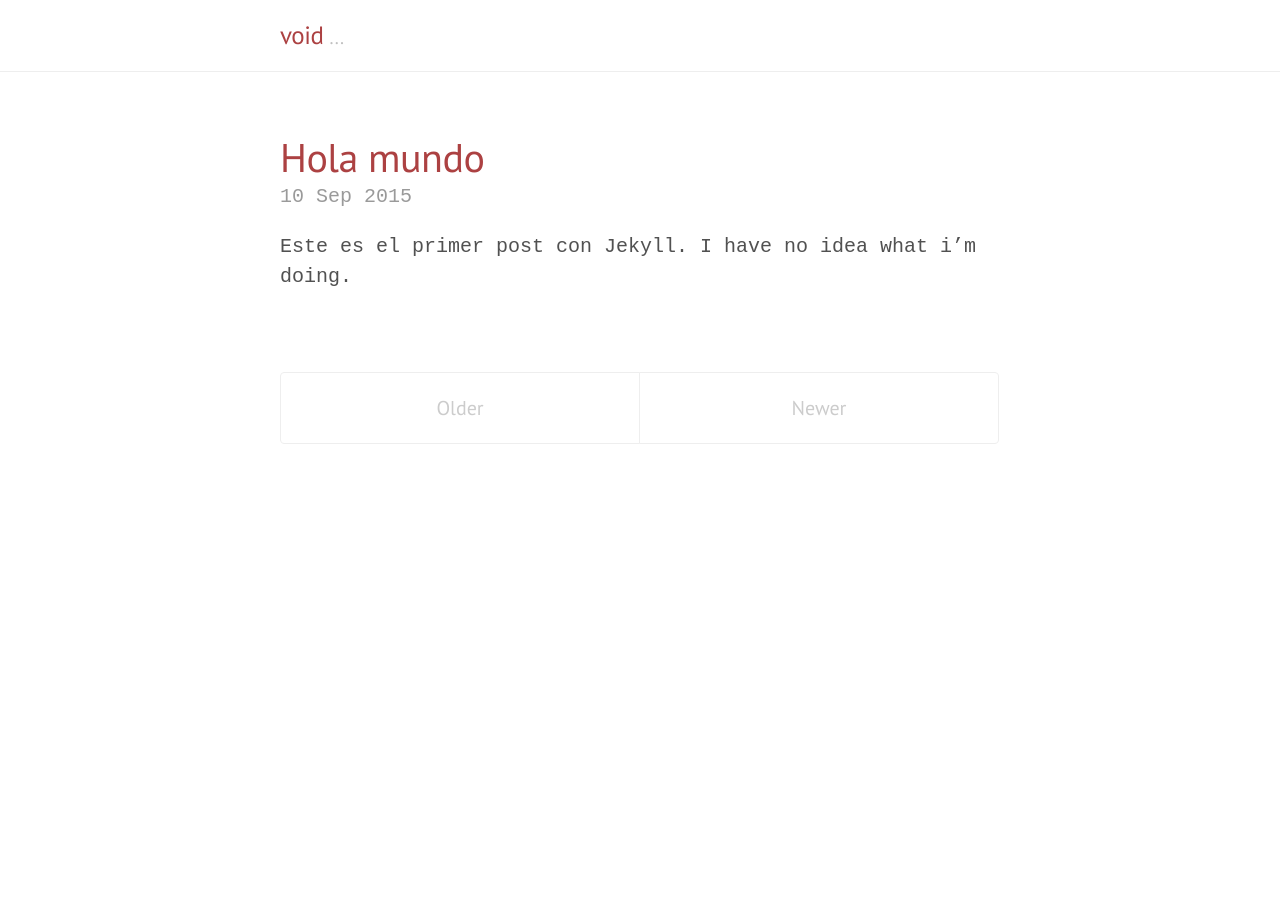
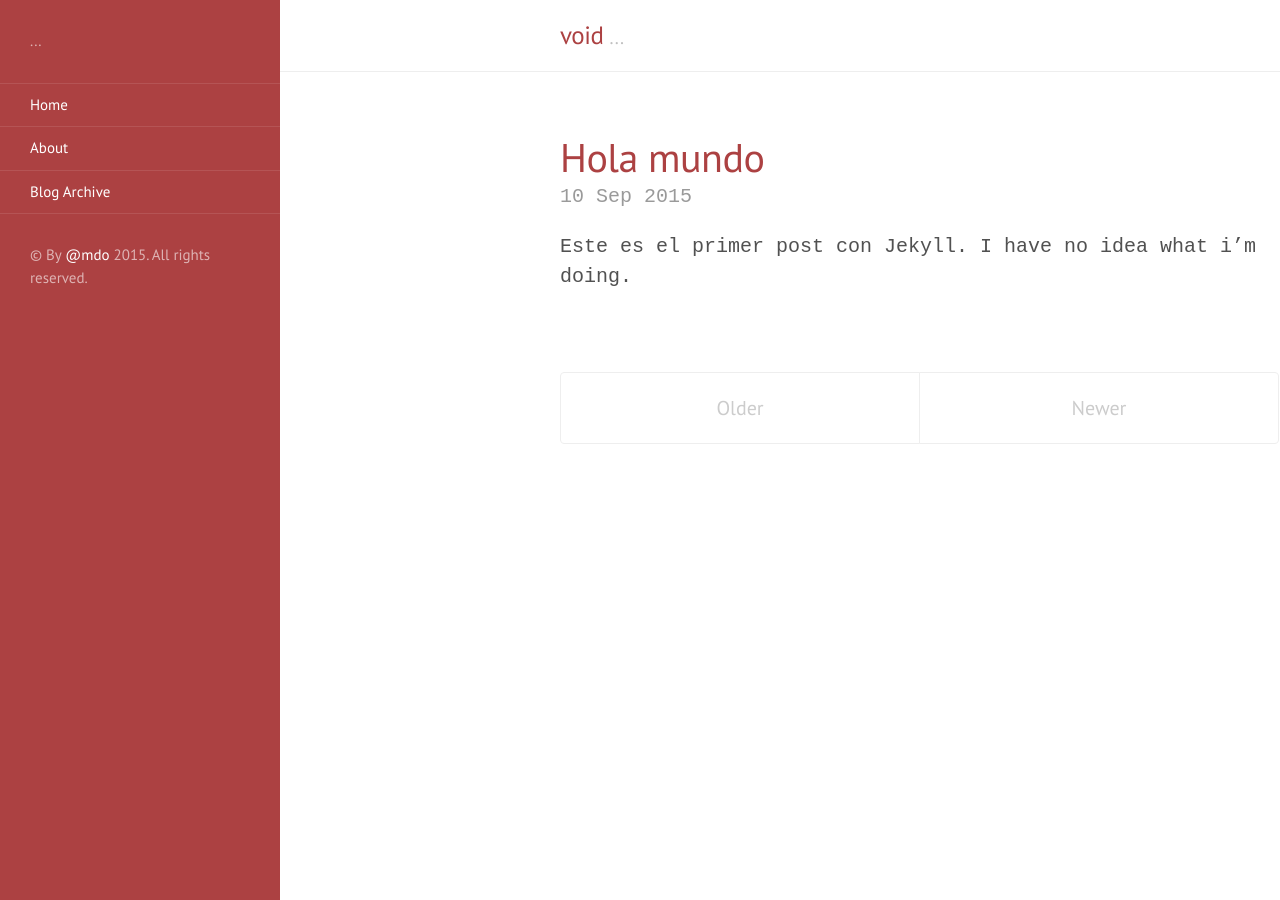
Before and after one commit to angelsimon/angelsimon.github.io, a Jekyll site: the page built from index.html, in a window 1280 px wide. Built offline with Jekyll 4.4.1, drawn with Linux system fonts in a browser that asks for light colours; Markdown is read by kramdown in place of the engine named in the settings; the list of posts is cut into pages by our own code.

Commit message:
First commit

```diff
--- a/_includes/sidebar.html
+++ b/_includes/sidebar.html
@@ -1,6 +1,6 @@
 <!-- Target for toggling the sidebar `.sidebar-checkbox` is for regular
      styles, `#sidebar-checkbox` for behavior. -->
-<input type="checkbox" class="sidebar-checkbox" id="sidebar-checkbox">
+<input type="checkbox" checked="checked" class="sidebar-checkbox" id="sidebar-checkbox">
 
 <!-- Toggleable sidebar -->
 <div class="sidebar" id="sidebar">
--- a/public/css/lanyon.css
+++ b/public/css/lanyon.css
@@ -146,7 +146,7 @@ h1, h2, h3, h4, h5, h6 {
   bottom: 0;
   left: -14rem;
   width: 14rem;
-  /*visibility: hidden;*/
+  visibility: hidden;
   overflow-y: auto;
   font-family: "PT Sans", Helvetica, Arial, sans-serif;
   font-size: .875rem; /* 15px */
```
